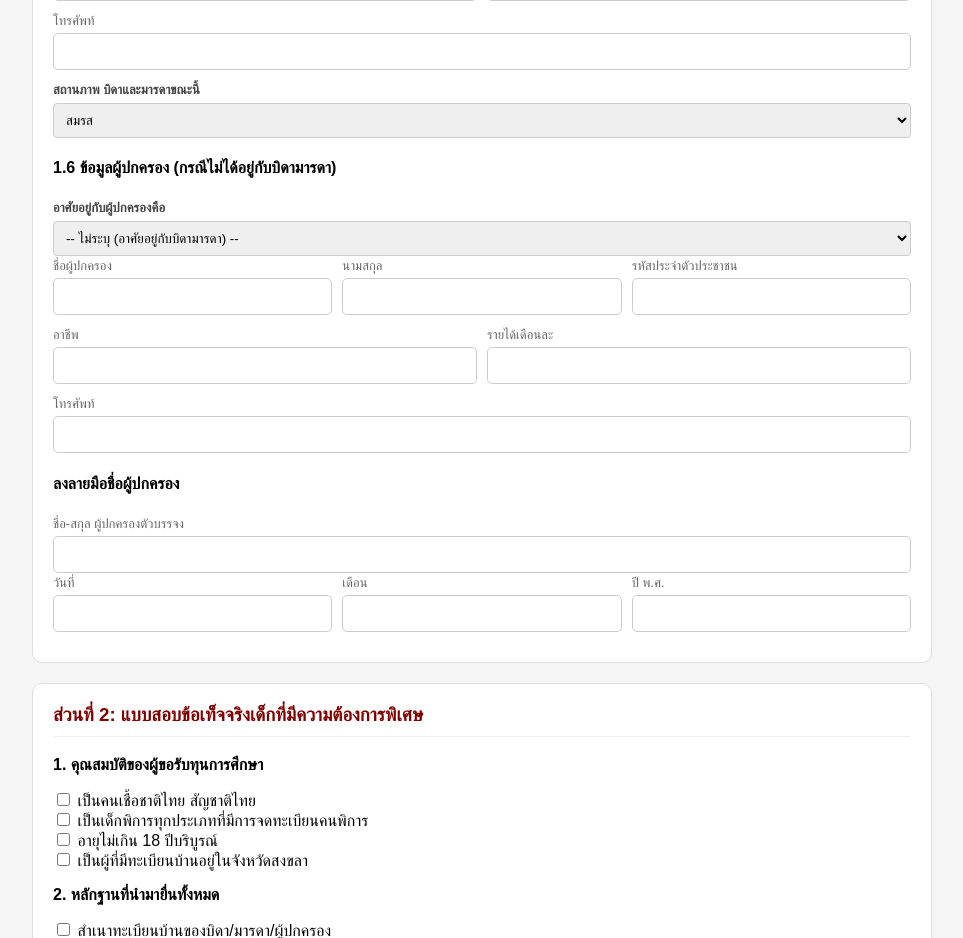
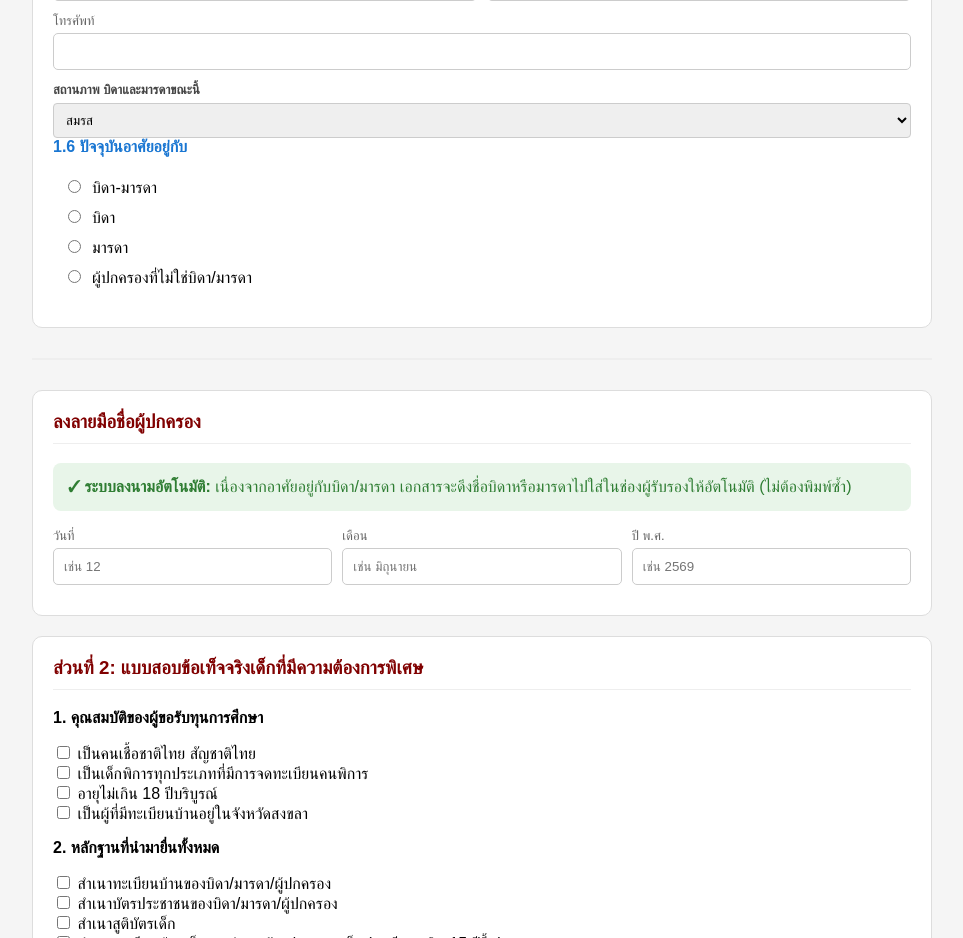
Before and after one commit to ruwaidawy-wq/kunpoom-sk03, a React (Create React App) app: page / in a window 1280 px wide. Shown: the part 1680-2618 px from the top of the page, without its empty margins (158-1121 px from the left). Built offline with nearby package versions, Linux system fonts and the light colour scheme.

Commit message:
Update print statement from 'Hello' to 'Goodbye'

```diff
--- a/src/ApplicationForm.js
+++ b/src/ApplicationForm.js
@@ -341,54 +341,113 @@ options={[
             onChange={handleChange}
           />
 
-          <h4>1.6 ข้อมูลผู้ปกครอง (กรณีไม่ได้อยู่กับบิดามารดา)</h4>
-          <Select
-            label="อาศัยอยู่กับผู้ปกครองคือ"
-            name="g_type"
-            options={[
-              { l: "-- ไม่ระบุ (อาศัยอยู่กับบิดามารดา) --", v: "" }, // เพิ่มบรรทัดนี้เข้าไปเป็นตัวเลือกแรก
-              { l: "ปู่ ย่า ตา ยาย", v: "g1" },
-              { l: "อื่นๆ", v: "g2" },
-            ]}
+        {/* ----- เริ่มต้นส่วนที่ 1.6 ที่แก้ไขใหม่ (วางทับของเดิม) ----- */}
+          <h4 style={{ color: "#1976d2", marginTop: 0 }}>
+            1.6 ปัจจุบันอาศัยอยู่กับ
+          </h4>
+
+          <div style={{ marginBottom: "20px", marginLeft: "10px" }}>
+            <label style={{ display: "block", marginBottom: "10px", cursor: "pointer" }}>
+              <input type="radio" name="livingWith" value="h1" checked={formData.livingWith === "h1"} onChange={handleChange} />
+              <span style={{ marginLeft: "8px" }}>บิดา-มารดา</span>
+            </label>
+            <label style={{ display: "block", marginBottom: "10px", cursor: "pointer" }}>
+              <input type="radio" name="livingWith" value="h2" checked={formData.livingWith === "h2"} onChange={handleChange} />
+              <span style={{ marginLeft: "8px" }}>บิดา</span>
+            </label>
+            <label style={{ display: "block", marginBottom: "10px", cursor: "pointer" }}>
+              <input type="radio" name="livingWith" value="h3" checked={formData.livingWith === "h3"} onChange={handleChange} />
+              <span style={{ marginLeft: "8px" }}>มารดา</span>
+            </label>
+            <label style={{ display: "block", marginBottom: "10px", cursor: "pointer" }}>
+              <input type="radio" name="livingWith" value="h4" checked={formData.livingWith === "h4"} onChange={handleChange} />
+              <span style={{ marginLeft: "8px" }}>ผู้ปกครองที่ไม่ใช่บิดา/มารดา</span>
+            </label>
+          </div>
+
+          {/* กล่องนี้จะกางลงมาให้กรอก ก็ต่อเมื่อติ๊กเลือกข้อ 4 "ผู้ปกครองที่ไม่ใช่บิดา/มารดา" */}
+          {formData.livingWith === "h4" && (
+            <div
+              style={{
+                marginTop: "10px",
+                padding: "20px",
+                border: "1px dashed #2196F3",
+                borderRadius: "8px",
+                backgroundColor: "#f0f7ff",
+              }}
+            >
+              <h5 style={{ marginTop: 0 }}>ระบุผู้ปกครอง:</h5>
+              <div style={{ marginBottom: "15px" }}>
+                <label style={{ marginRight: "20px", cursor: "pointer" }}>
+                  <input type="radio" name="g_type" value="g1" checked={formData.g_type === "g1"} onChange={handleChange} />
+                  <span style={{ marginLeft: "8px" }}>ปู่ ย่า ตา ยาย</span>
+                </label>
+                <label style={{ cursor: "pointer" }}>
+                  <input type="radio" name="g_type" value="g2" checked={formData.g_type === "g2"} onChange={handleChange} />
+                  <span style={{ marginLeft: "8px" }}>อื่นๆ</span>
+                </label>
+              </div>
+
+              {/* ช่องให้พิมพ์ความสัมพันธ์ จะโชว์เมื่อเลือก "อื่นๆ" */}
+              {formData.g_type === "g2" && (
+                <div style={{ marginBottom: "15px" }}>
+                  <Input
+                    label="ระบุความสัมพันธ์ (เช่น พี่สาว, ลุง, น้า)"
+                    name="g_relation"
+                    value={formData.g_relation}
                     onChange={handleChange}
                   />
+                </div>
+              )}
+
               <Row>
-            <Input
-              label="ชื่อผู้ปกครอง"
-              name="g_name"
-              onChange={handleChange}
-            />
+                <Input label="ชื่อผู้ปกครอง" name="g_name" onChange={handleChange} />
                 <Input label="นามสกุล" name="g_surname" onChange={handleChange} />
-            <Input
-              label="รหัสประจำตัวประชาชน"
-              name="g_id"
-              onChange={handleChange}
-            />
+                <Input label="รหัส ปชช." name="g_id" onChange={handleChange} />
               </Row>
               <Row>
                 <Input label="อาชีพ" name="g_job" onChange={handleChange} />
-            <Input
-              label="รายได้เดือนละ"
-              name="g_income"
-              onChange={handleChange}
-            />
-          </Row>
-          <Row>
+                <Input label="รายได้/เดือน" name="g_income" onChange={handleChange} />
                 <Input label="โทรศัพท์" name="g_tel" onChange={handleChange} />
               </Row>
+            </div>
+          )}
+        </Section>
 
-          <h4>ลงลายมือชื่อผู้ปกครอง</h4>
+        {/* แยกส่วนลายเซ็นออกมาให้ดูเป็นระเบียบ */}
+        <hr style={{ margin: "30px 0", border: "0.5px solid #eee" }} />
+
+        <Section title="ลงลายมือชื่อผู้ปกครอง">
+          <div style={{ marginBottom: "15px" }}>
+            {formData.livingWith === "h4" ? (
               <Input
                 label="ชื่อ-สกุล ผู้ปกครองตัวบรรจง"
                 name="parent_full_name"
+                value={formData.parent_full_name}
                 onChange={handleChange}
+                placeholder="ระบุชื่อเพื่อใช้ในช่องลายเซ็น"
               />
+            ) : (
+              <div
+                style={{
+                  padding: "15px",
+                  backgroundColor: "#e8f5e9",
+                  borderRadius: "8px",
+                  color: "#2e7d32",
+                }}
+              >
+                <strong>✓ ระบบลงนามอัตโนมัติ:</strong> เนื่องจากอาศัยอยู่กับบิดา/มารดา เอกสารจะดึงชื่อบิดาหรือมารดาไปใส่ในช่องผู้รับรองให้อัตโนมัติ (ไม่ต้องพิมพ์ซ้ำ)
+              </div>
+            )}
+          </div>
+
           <Row>
-            <Input label="วันที่" name="sign_d" onChange={handleChange} />
-            <Input label="เดือน" name="sign_m" onChange={handleChange} />
-            <Input label="ปี พ.ศ." name="sign_y" onChange={handleChange} />
+            <Input label="วันที่" name="sign_d" placeholder="เช่น 12" onChange={handleChange} />
+            <Input label="เดือน" name="sign_m" placeholder="เช่น มิถุนายน" onChange={handleChange} />
+            <Input label="ปี พ.ศ." name="sign_y" placeholder="เช่น 2569" onChange={handleChange} />
           </Row>
         </Section>
+        {/* ----- จบส่วนที่แก้ไข ----- */}
 
         <Section title="ส่วนที่ 2: แบบสอบข้อเท็จจริงเด็กที่มีความต้องการพิเศษ">
           <p>
```
Lines whose indentation alone changed are shown as unchanged.
